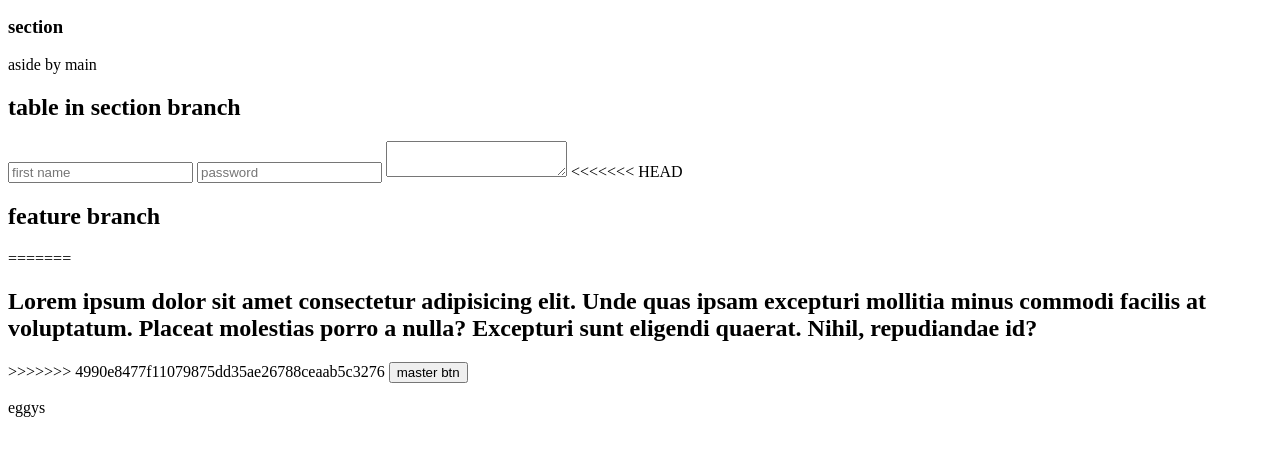
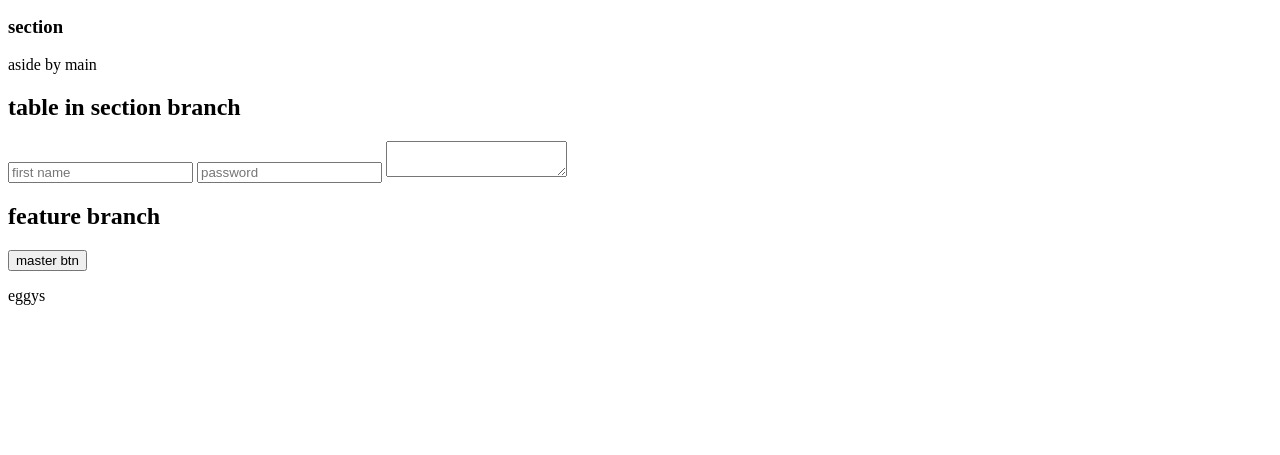
Before and after one commit to Eggys321/git, a plain HTML site: page index.html in a window 1280 px wide. Shown: the part 101-556 px from the top of the page. Drawn offline with Linux system fonts and the light colour scheme.

```diff
--- a/index.html
+++ b/index.html
@@ -20,11 +20,7 @@
             <input type="text" placeholder="first name">
             <input type="password" name="" placeholder="password" id="">
             <textarea name="" id=""></textarea>
-<<<<<<< HEAD
             <h2>feature branch</h2>
-=======
-            <h2>Lorem ipsum dolor sit amet consectetur adipisicing elit. Unde quas ipsam excepturi mollitia minus commodi facilis at voluptatum. Placeat molestias porro a nulla? Excepturi sunt eligendi quaerat. Nihil, repudiandae id?</h2>
->>>>>>> 4990e8477f11079875dd35ae26788ceaab5c3276
             <button>master btn</button>
         </form>
     </main>
```
